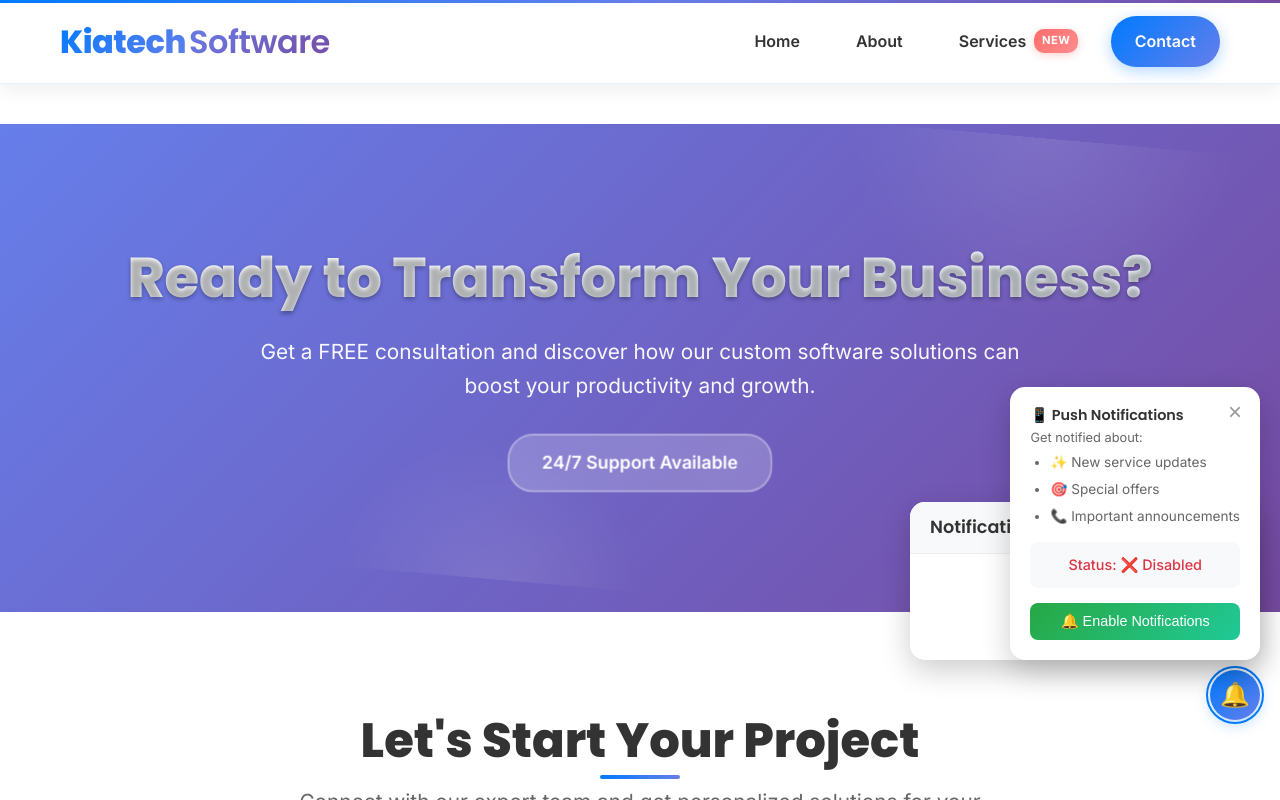
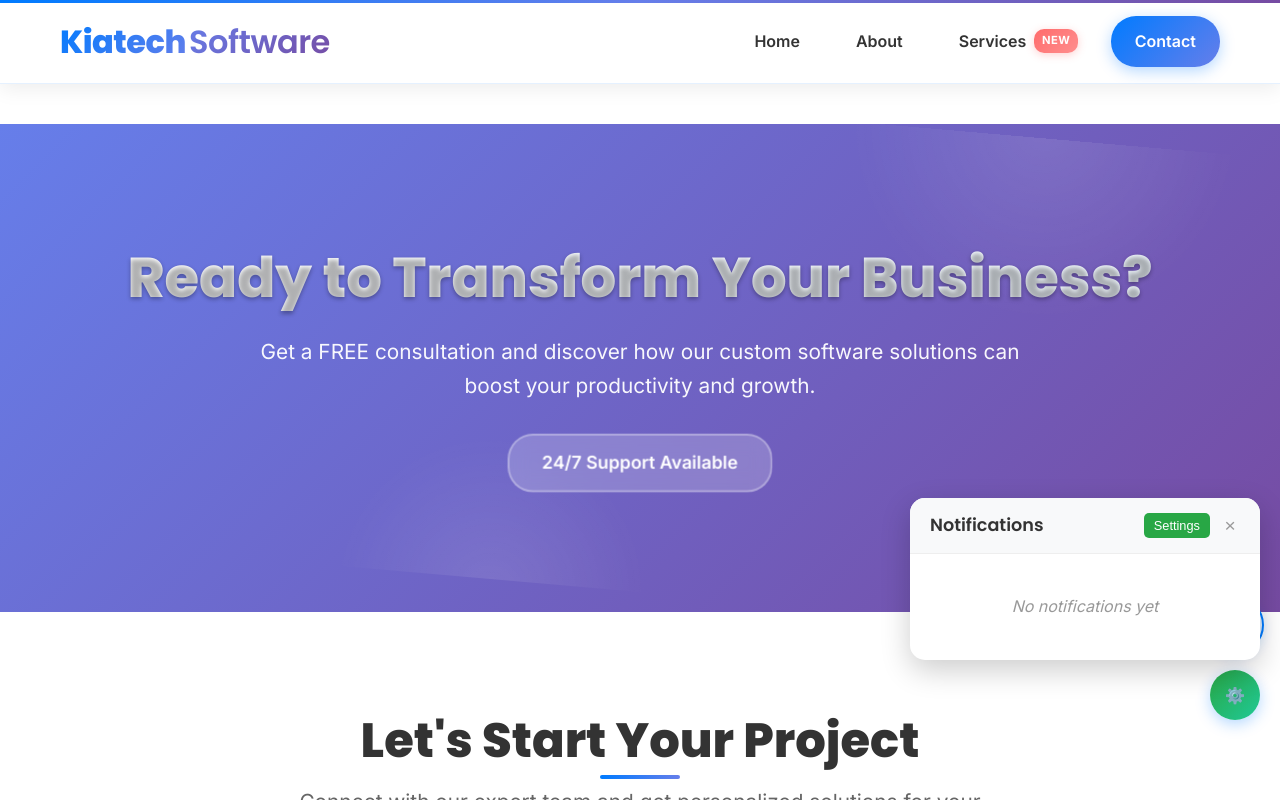
Before and after one commit to faridehlamee/kiatech-website, a React (Create React App) app: page /contact in a window 1280 px wide. Both pictures are taken after a click on the button "View notifications". Shown: the top 800 px of the page. Built offline with nearby package versions, Linux system fonts and the light colour scheme.

Commit message:
Add the function that send the notification since the app is close

```diff
--- a/src/components/NotificationManager.css
+++ b/src/components/NotificationManager.css
@@ -4,6 +4,9 @@
   bottom: 80px;
   right: 20px;
   z-index: 1000;
+  display: flex;
+  flex-direction: column;
+  gap: 10px;
 }
 
 .notification-toggle-btn {
--- a/src/components/NotificationManager.js
+++ b/src/components/NotificationManager.js
@@ -8,6 +8,7 @@ const NotificationManager = () => {
   const [isSubscribed, setIsSubscribed] = useState(false);
   const [isLoading, setIsLoading] = useState(false);
   const [showManager, setShowManager] = useState(false);
+  const [showNotifications, setShowNotifications] = useState(false);
   const [notifications, setNotifications] = useState([]);
   const [unreadCount, setUnreadCount] = useState(0);
 
@@ -38,7 +39,22 @@ const NotificationManager = () => {
     };
 
     navigator.serviceWorker.addEventListener('message', handleMessage);
-    return () => navigator.serviceWorker.removeEventListener('message', handleMessage);
+
+    // Close dropdowns when clicking outside
+    const handleClickOutside = (event) => {
+      if (!event.target.closest('.notification-bell-container') &&
+          !event.target.closest('.notification-manager')) {
+        setShowNotifications(false);
+        setShowManager(false);
+      }
+    };
+
+    document.addEventListener('click', handleClickOutside);
+
+    return () => {
+      navigator.serviceWorker.removeEventListener('message', handleMessage);
+      document.removeEventListener('click', handleClickOutside);
+    };
   }, []);
 
   const checkSupport = () => {
@@ -256,8 +272,8 @@ const NotificationManager = () => {
       <div className="notification-bell-container">
         <button
           className="notification-toggle-btn"
-          onClick={() => setShowManager(!showManager)}
-          title="Manage notifications"
+          onClick={() => setShowNotifications(!showNotifications)}
+          title="View notifications"
         >
           🔔
           {unreadCount > 0 && (
@@ -265,15 +281,58 @@ const NotificationManager = () => {
           )}
         </button>
 
-        {showManager && (
+        <button
+          className="notification-toggle-btn"
+          onClick={() => setShowManager(!showManager)}
+          title="Notification settings"
+          style={{
+            marginTop: '10px',
+            background: 'linear-gradient(135deg, #28a745 0%, #20c997 100%)',
+            fontSize: '1rem'
+          }}
+        >
+          ⚙️
+        </button>
+
+        {showNotifications && (
           <div className="notification-dropdown">
             <div className="notification-header">
               <h3>Notifications</h3>
-              {unreadCount > 0 && (
-                <button onClick={markAllAsRead} className="mark-all-read">
-                  Mark all as read
+              <div style={{ display: 'flex', gap: '10px', alignItems: 'center' }}>
+                {unreadCount > 0 && (
+                  <button onClick={markAllAsRead} className="mark-all-read">
+                    Mark all as read
+                  </button>
+                )}
+                <button
+                  onClick={() => {
+                    setShowNotifications(false);
+                    setShowManager(true);
+                  }}
+                  className="mark-all-read"
+                  style={{ background: '#28a745' }}
+                >
+                  Settings
                 </button>
-              )}
+                <button
+                  onClick={() => setShowNotifications(false)}
+                  style={{
+                    background: 'none',
+                    border: 'none',
+                    fontSize: '1.2rem',
+                    color: '#999',
+                    cursor: 'pointer',
+                    padding: '0',
+                    width: '20px',
+                    height: '20px',
+                    display: 'flex',
+                    alignItems: 'center',
+                    justifyContent: 'center'
+                  }}
+                >
+                  ×
+                </button>
+              </div>
             </div>
 
             <div className="notification-list">
```
